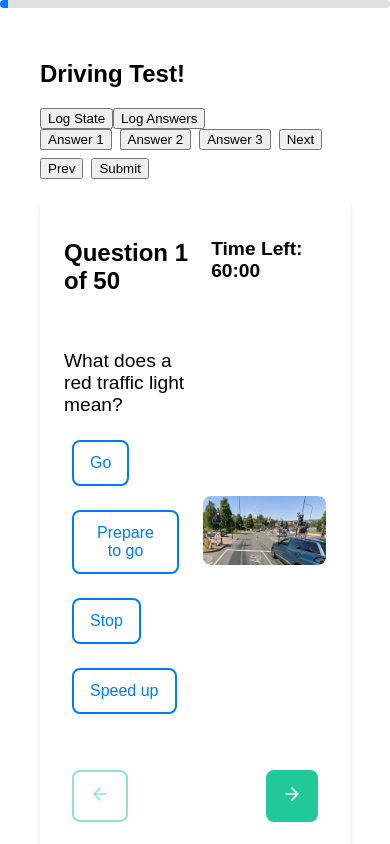
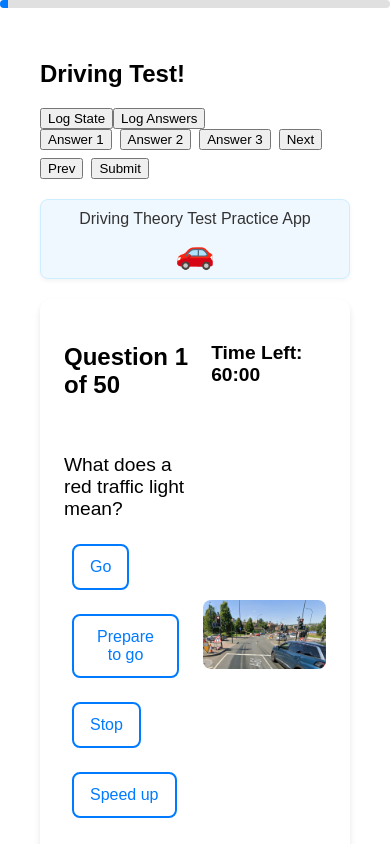
Before and after one commit to CSampebgo333/react-nextjs-projects, a React (Vite) app in the folder project-03-driving-test-app/: page / in a window 390 px wide. Shown: the top 844 px of the page. Built offline with nearby package versions, Linux system fonts and the light colour scheme.

Commit message:
Created and styled an the App Banner

```diff
--- a/project-03-driving-test-app/src/App.jsx
+++ b/project-03-driving-test-app/src/App.jsx
@@ -6,6 +6,7 @@ import { quizReducer } from "./state/quizReducer.js";
 import TempComponent from "./components/tempComponent.jsx";
 import QuestionView from "./components/QuestionView.jsx";
 import ProgressBar from "./components/ProgressBar.jsx";
+import AppBanner from "./components/AppBanner.jsx";
 
 
 const initialState = {
@@ -44,6 +45,7 @@ const App = () => {
     <div className="app-container">
       <TempComponent state={state} dispatch={dispatch}/>
       <ProgressBar current={state.currentQuestionIndex} total={questions.length}/>
+      <AppBanner />
       <div className="quiz-container">
         {state.submitted ? resultView : questionView}
       </div>
--- a/project-03-driving-test-app/src/components/AppBanner.css
+++ b/project-03-driving-test-app/src/components/AppBanner.css
@@ -0,0 +1,42 @@
+.app-banner {
+    display: flex;
+    align-items: center;
+    justify-content: center;
+    gap: 10px;
+    padding: 15px 20px;
+    background-color: #f0f8ff;
+    border: 1px solid #cceeff;
+    border-radius: 8px;
+    margin-bottom: 20px;
+    margin-top: 20px;
+    box-shadow: 0 2px 4px rgba(0, 0, 0, 0.05);
+    color: #333;
+    font-size: 1.1rem;
+    text-align: center;
+}
+
+.car-icon {
+    font-size: 2.2rem;
+    line-height: 1;
+}
+
+.banner-text {
+    font-weight: 500;
+    margin: 0;
+}
+
+@media (max-width: 600px) {
+    .app-banner {
+        flex-direction: column;
+        padding: 10px 15px;
+        gap: 8px;
+    }
+
+    .car-icon {
+        font-size: 2rem;
+    }
+
+    .banner-text {
+        font-size: 1rem;
+    }
+}
--- a/project-03-driving-test-app/src/components/AppBanner.jsx
+++ b/project-03-driving-test-app/src/components/AppBanner.jsx
@@ -0,0 +1,12 @@
+import "./AppBanner.css";
+
+const AppBanner = () => {
+    return (
+        <div className="app-banner">
+            <p className="banner-text">Driving Theory Test Practice App</p>
+            <span role="img" aria-label="car" className="car-icon">🚗</span>
+        </div>
+    );
+}
+
+export default AppBanner;
```
